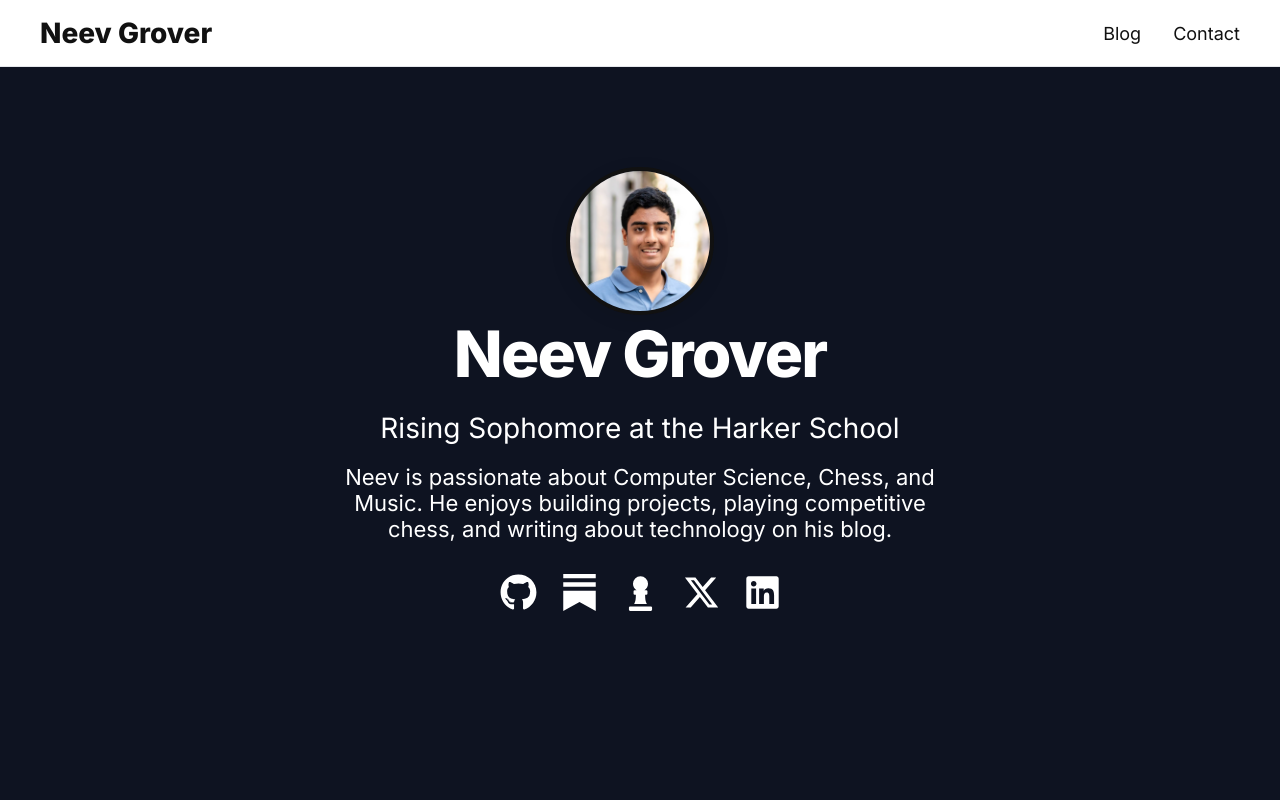
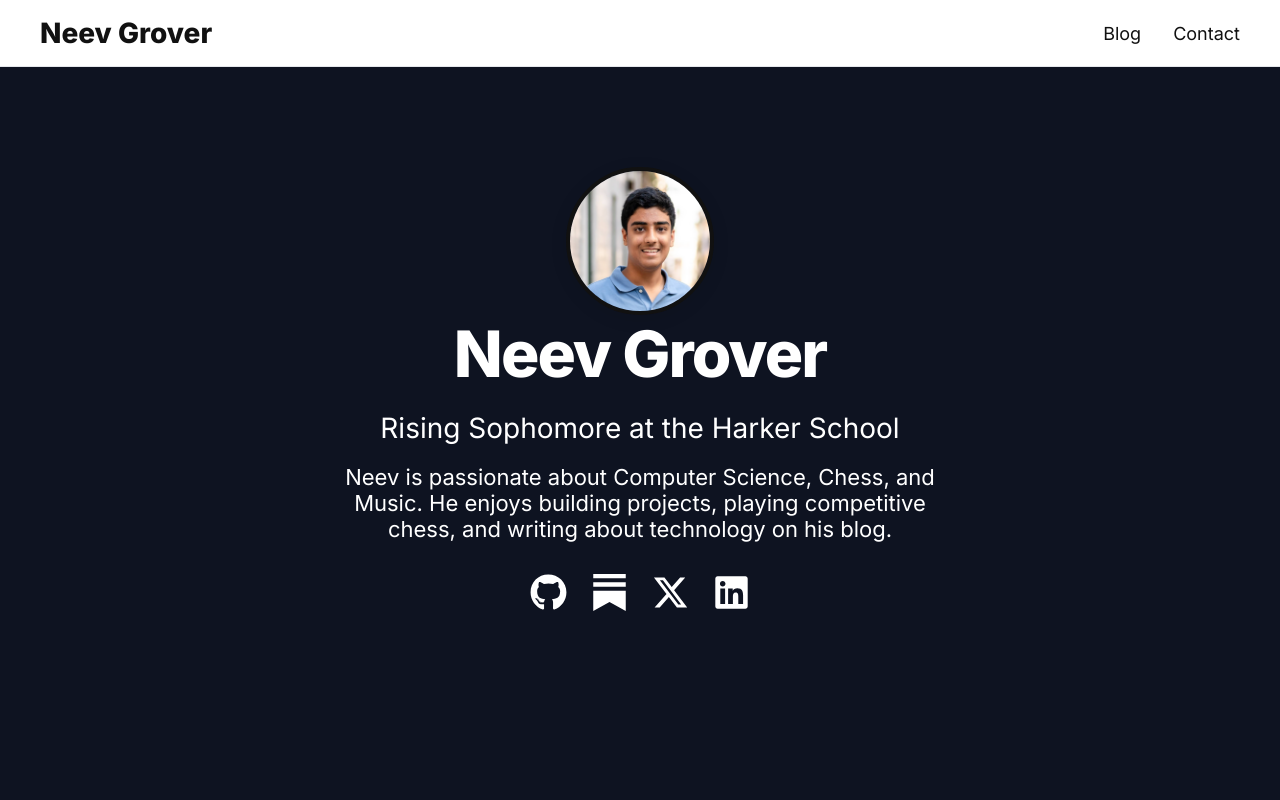
Before and after one commit to groverneev/Neev_Website, a Next.js app: page / in a window 1280 px wide. Shown: the top 800 px of the page. Built offline with nearby package versions, Linux system fonts and the light colour scheme.

Commit message:
important

```diff
--- a/app/page.tsx
+++ b/app/page.tsx
@@ -8,7 +8,6 @@ import ContactSection from '@/components/ContactSection';   // ← make sure the
 import { FaGithub } from "react-icons/fa"
 import { SiSubstack } from "react-icons/si";
 import { FaLinkedin } from "react-icons/fa";
-import { FaChessPawn } from "react-icons/fa";
 import { FaXTwitter } from "react-icons/fa6";
 
 
@@ -83,16 +82,6 @@ export default function Home() {
     <SiSubstack size={37} />
   </a>
 
-  {/* Chess.com */}
-  <a
-    href="https://chess.com/member/lightningpro535/stats/rapid?days=0"
-    target="_blank"
-    rel="noopener noreferrer"
-    style={{ color: '#fff' }}
-  >
-<FaChessPawn size={37} />
-  </a>
-
 
   {/* X */}
   <a
```
